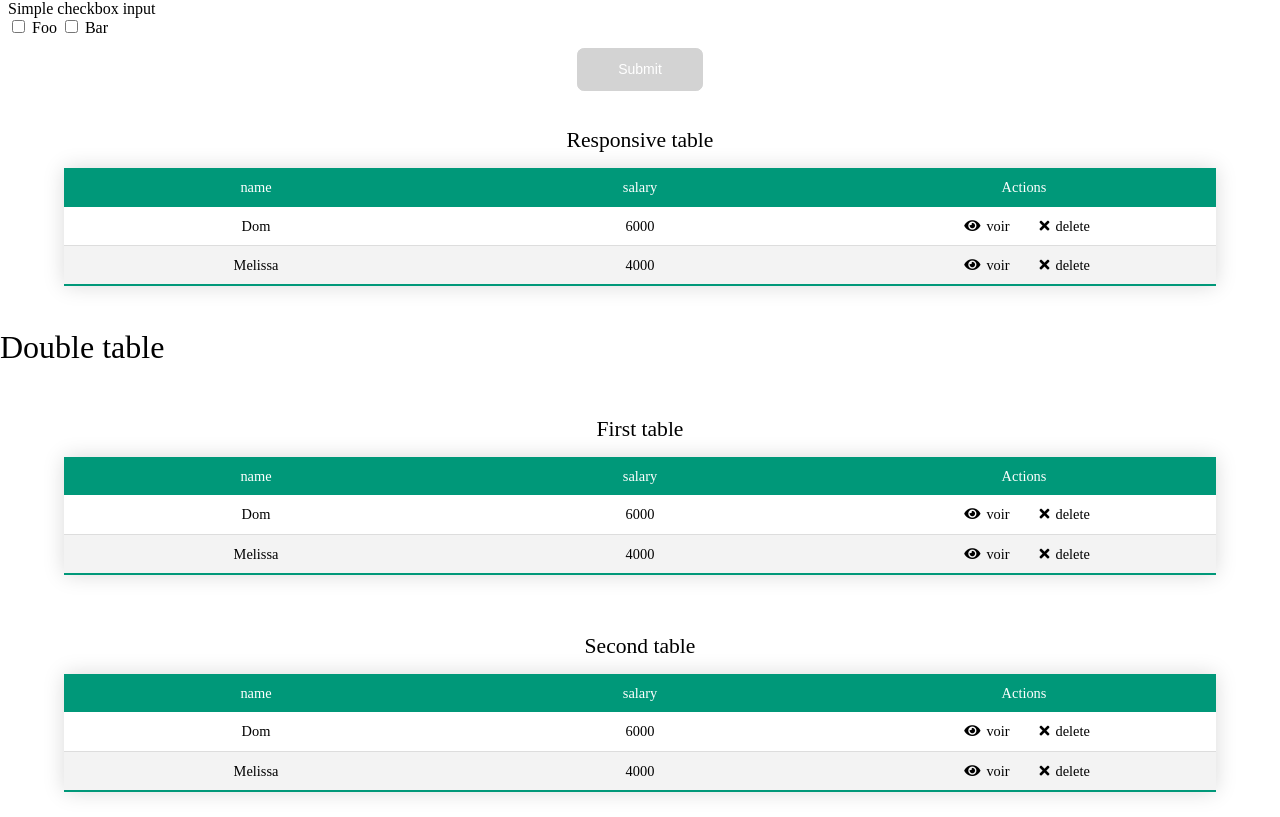
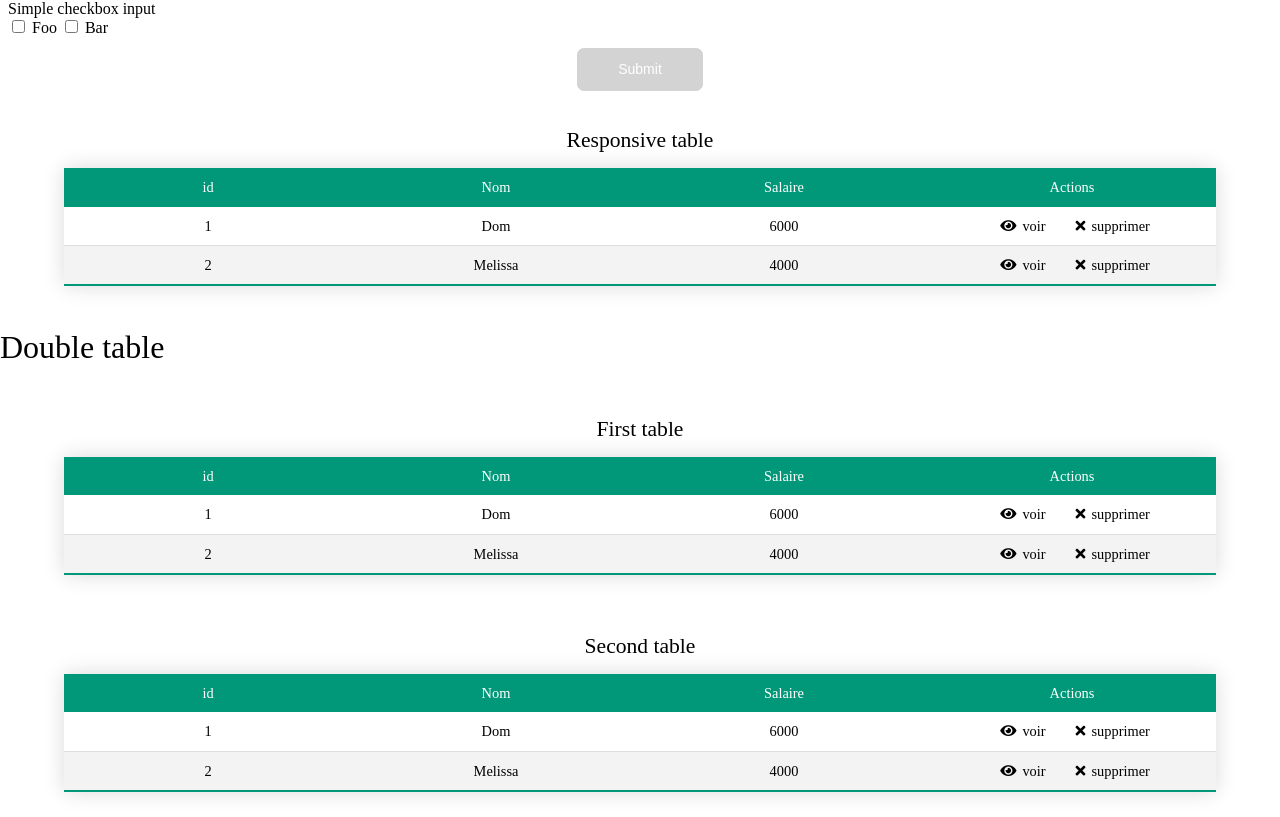
Before and after one commit to deozza/atomnuxt, a Nuxt app: page / in a window 1280 px wide. Shown: the part 1349-2166 px from the top of the page. Built offline with nearby package versions, Linux system fonts and the light colour scheme.

Commit message:
fully dynamic table

```diff
--- /dev/null
+++ b/components/Atoms/Table/BaseColumn.ts
@@ -0,0 +1,11 @@
+export default class BaseColumn{
+  title: string;
+  property: string;
+  icon: string;
+
+  constructor(title:string, property:string, icon:string = '') {
+    this.title = title;
+    this.property = property;
+    this.icon = icon;
+  }
+}
--- /dev/null
+++ b/components/Atoms/Table/Columns.ts
@@ -0,0 +1,11 @@
+import BaseColumn from "~/components/Atoms/Table/BaseColumn";
+
+export default class Columns{
+  baseColumns: Array<BaseColumn>;
+  actionColumns: Array<BaseColumn>;
+
+  constructor(baseColumns:Array<BaseColumn>, actionColumns:Array<BaseColumn> = []) {
+    this.baseColumns = baseColumns;
+    this.actionColumns = actionColumns;
+  }
+}
--- a/components/Molecules/Table/BaseTable.vue
+++ b/components/Molecules/Table/BaseTable.vue
@@ -4,16 +4,16 @@
       <caption>{{caption}}</caption>
       <thead>
       <tr>
-        <th v-for="column of table.columns" scope="col">{{column.title}}</th>
-        <th v-if="table.actions.length > 0" scope="col">Actions</th>
+        <th v-for="column of table.columns.baseColumns" scope="col">{{column.title}}</th>
+        <th v-if="table.columns.actionColumns.length > 0" scope="col">Actions</th>
       </tr>
       </thead>
       <tbody>
-      <tr v-for="row of table.rows">
-        <td v-for="column of table.columns" :data-label="column.title">{{row.content[column.title]}}</td>
-        <td v-if="table.actions.length>0" data-label="Actions">
-          <span v-for="action of table.actions">
-            <a :href="action.link"><i v-if="action.icon.length>0" :class="action.icon" />{{action.title}}</a>
+      <tr v-for="row of table.data">
+        <td v-for="column of table.columns.baseColumns" :data-label="column.title">{{row[column.property]}}</td>
+        <td v-if="table.columns.actionColumns.length>0" data-label="Actions">
+          <span v-for="action of table.columns.actionColumns">
+            <a :href="row[action.property]"><i v-if="action.icon.length>0" :class="action.icon" />{{action.title}}</a>
           </span>
         </td>
       </tr>
--- a/components/Molecules/Table/Table.ts
+++ b/components/Molecules/Table/Table.ts
@@ -1,15 +1,11 @@
-import Column from "~/components/Atoms/Table/Column";
-import Row from "~/components/Atoms/Table/Row";
-import Action from "~/components/Atoms/Table/Action";
+import Columns from "~/components/Atoms/Table/Columns";
 
 export default class Table{
-  columns: Array<Column>;
-  rows: Array<Row>;
-  actions: Array<Action>;
+  columns: Columns;
+  data: Array<object>;
 
-  constructor(columns:Array<Column>, rows:Array<Row>, actions:Array<Action> = []) {
+  constructor(columns:Columns, data:Array<object>) {
     this.columns = columns;
-    this.rows = rows;
-    this.actions = actions;
+    this.data = data;
   }
 }
--- a/pages/index.vue
+++ b/pages/index.vue
@@ -79,6 +79,8 @@ import HorizontalNavbar from "~/components/Molecules/Menus/HorizontalNavbar.vue"
 import Link from "~/components/Atoms/Link/Link";
 import BaseTable from "~/components/Molecules/Table/BaseTable.vue";
 import Table from "~/components/Molecules/Table/Table";
+import BaseColumn from "~/components/Atoms/Table/BaseColumn";
+import Columns from "~/components/Atoms/Table/Columns";
 
 @Component({
   components: {
@@ -115,20 +117,36 @@ export default class IndexPage extends Vue {
     }
   ];
 
-  table: Table = {
-    columns: [
-      {title: 'name'},
-      {title: 'salary'},
-    ],
-    rows: [
-      {content: {name: 'Dom', salary: '6000'}},
-      {content: {name: 'Melissa', salary: '4000'}},
-    ],
-    actions: [
-      {title: 'voir', link: 'https://google.com', icon: 'fas fa-eye'},
-      {title: 'delete', link: 'https://google.com', icon: 'fas fa-times'}
-    ]
-  };
+
+  objectForTable: Array<object> = [
+    {
+      id: 1,
+      name: 'Dom',
+      salary: '6000',
+      link: 'https://fake-url/1'
+    },
+    {
+      id: 2,
+      name: 'Melissa',
+      salary: '4000',
+      link: 'https://fake-url/2'
+    }
+  ];
+
+  baseColumns: Array<BaseColumn> = [
+    new BaseColumn('id', 'id'),
+    new BaseColumn('Nom', 'name'),
+    new BaseColumn('Salaire', 'salary')
+  ];
+
+  actionColumns: Array<BaseColumn> = [
+    new BaseColumn('voir', 'link', 'fas fa-eye'),
+    new BaseColumn('supprimer', 'link', 'fas fa-times')
+  ];
+
+  columns: Columns = new Columns(this.baseColumns, this.actionColumns);
+
+  table: Table = new Table(this.columns, this.objectForTable);
 }
 </script>
 
```
Also changed, not shown: components/Atoms/Table/Action.ts (deleted, +0 -11 lines), components/Atoms/Table/Column.ts (deleted, +0 -7 lines), components/Atoms/Table/Row.ts (deleted, +0 -7 lines).
